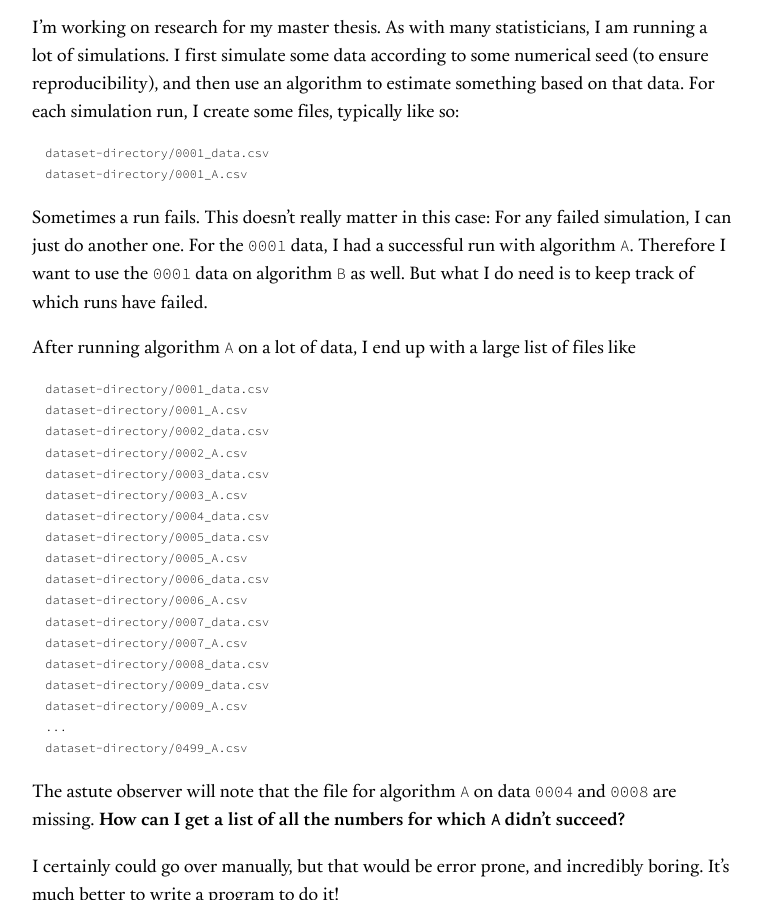
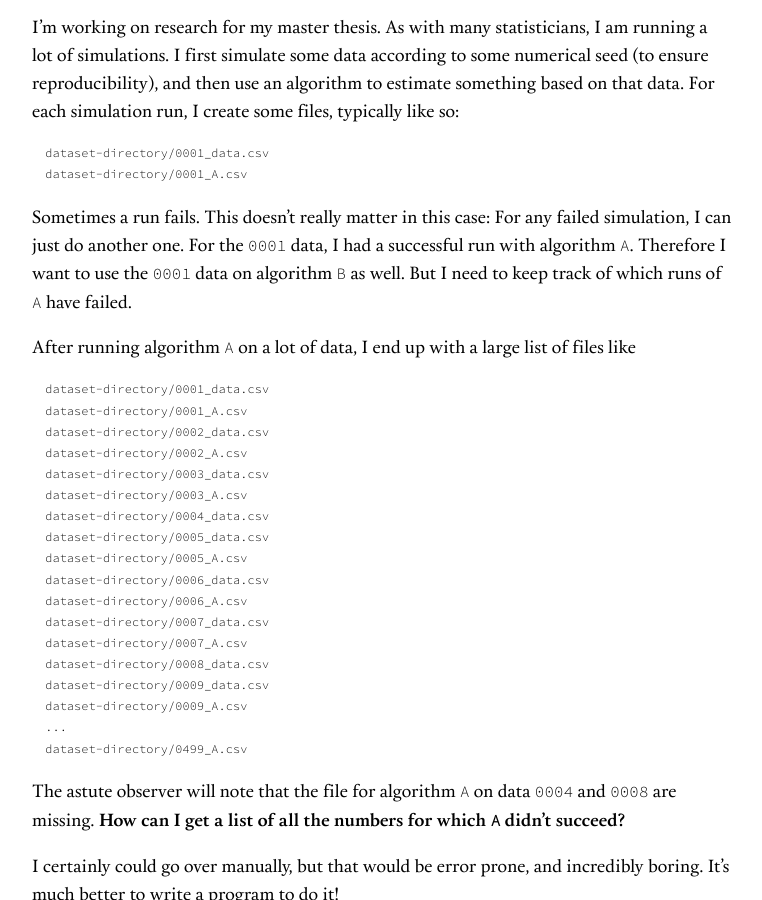
Before and after one commit to vegarsti/vegarsti.github.io, a Jekyll site: the page built from _posts/2019-02-13-unix.md, in a window 1280 px wide and 900 px high, scrolled down 342 px. Shown: the whole window, without its empty margins (258-1020 px from the left). Built offline with Jekyll 4.4.1, drawn with Linux system fonts in a browser that asks for light colours; nearby versions of some CDN libraries.

Commit message:
Rephrasing

````diff
--- a/_posts/2019-02-13-unix.md
+++ b/_posts/2019-02-13-unix.md
@@ -13,7 +13,7 @@ I'm working on research for my master thesis. As with many statisticians, I am r
 dataset-directory/0001_data.csv
 dataset-directory/0001_A.csv
 ```
-Sometimes a run fails. This doesn't really matter in this case: For any failed simulation, I can just do another one. For the `0001` data, I had a successful run with algorithm `A`. Therefore I want to use the `0001` data on algorithm `B` as well. But what I do need is to keep track of which runs have failed.
+Sometimes a run fails. This doesn't really matter in this case: For any failed simulation, I can just do another one. For the `0001` data, I had a successful run with algorithm `A`. Therefore I want to use the `0001` data on algorithm `B` as well. But I need to keep track of which runs of `A` have failed.
 
 After running algorithm `A` on a lot of data, I end up with a large list of files like
 
````
